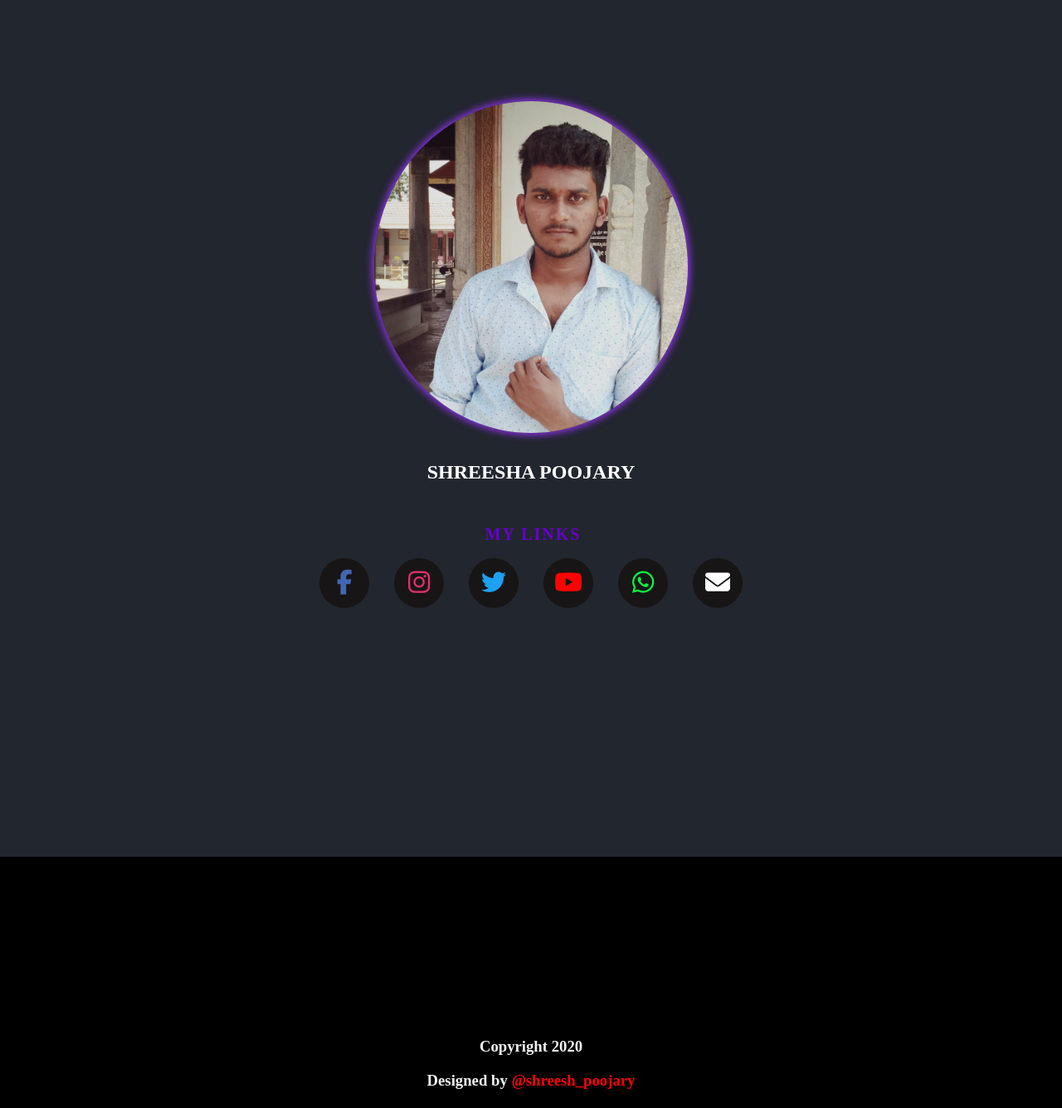
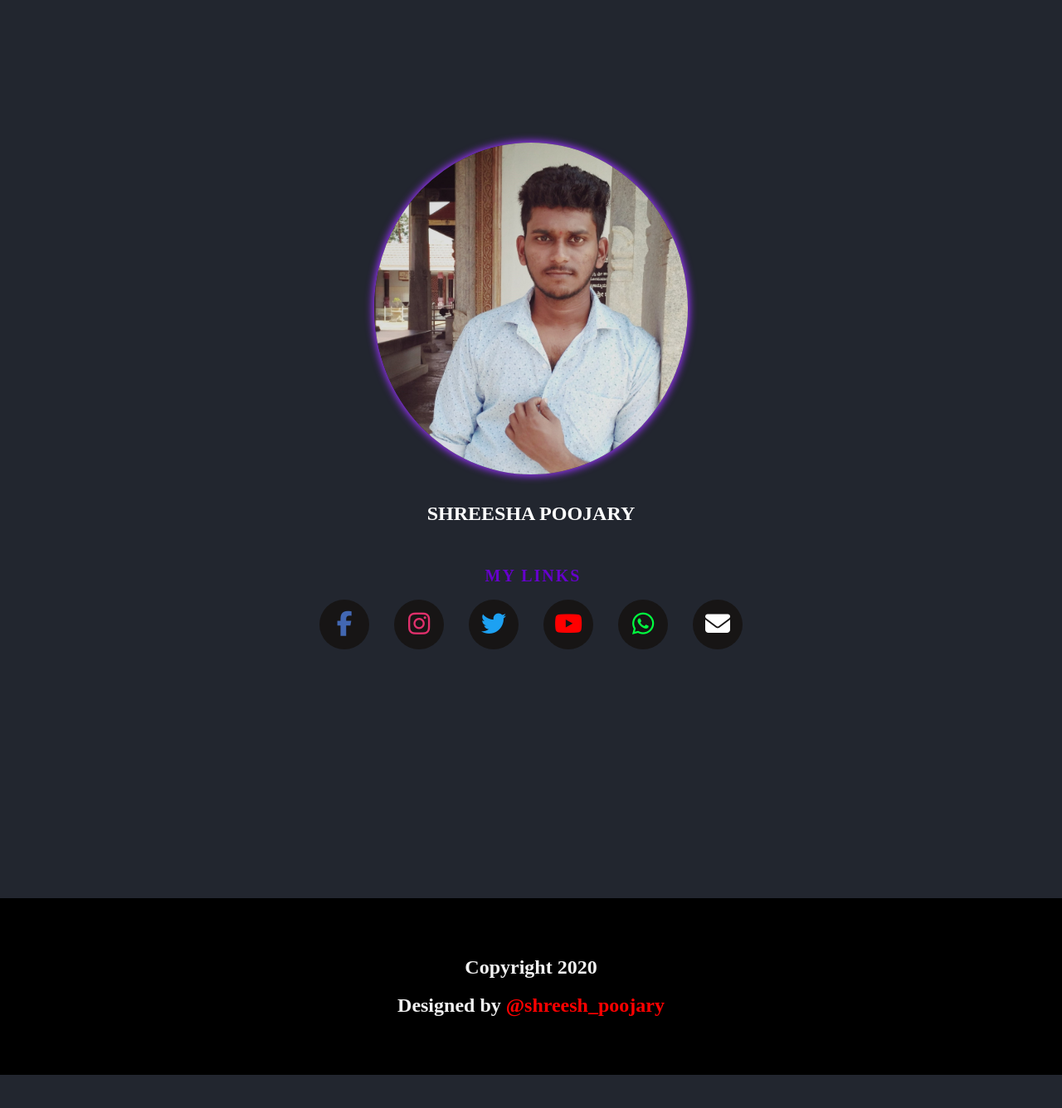
Before and after one commit to shreeshapoojary/shreeshapoojary.github.io, a plain HTML site: page cont.html in a window 1280 px wide. Shown: the part 440-1776 px from the top of the page at 83% size. After the commit the page ends 1736 px from the top, so only its background shows below. Drawn offline with Linux system fonts and the light colour scheme; a web font is replaced by a local one.

Commit message:
new files update

```diff
--- a/cont.html
+++ b/cont.html
@@ -71,8 +71,8 @@
     <div id="footer">
       <div class="container">
         <div class="column">
-            <h3>Copyright 2020</h3>
-            <h3>Designed by <a href="https://instagram.com/shreesh_poojary">@shreesh_poojary</a></h3>
+          <h2>Copyright 2020</h2>
+          <h2>Designed by <a href="https://instagram.com/shreesh_poojary">@shreesh_poojary</a></h2>
         </div>
       </div>
     </div>
--- a/style.css
+++ b/style.css
@@ -55,7 +55,7 @@ body {
 
 #footer{
   background-color: black;
-  padding: 200px 0;
+  padding: 50px 0;
 }
 
 .column{
@@ -91,7 +91,7 @@ a:hover{
 .Post-rounded1{
   width: 400px;
   margin: auto;
-  margin-top: 300px;
+  margin-top: 350px;
   margin-bottom: 30px;
 }
 
```
Also changed, not shown: about.html (+2 -2 lines), index.html (+2 -2 lines).
